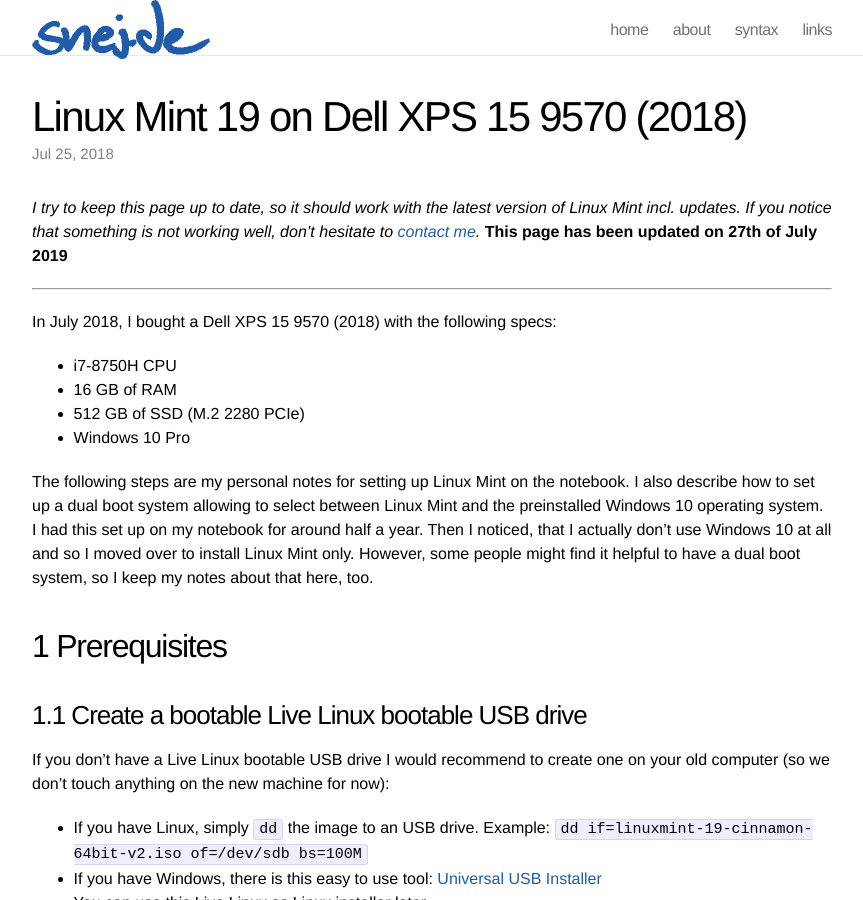
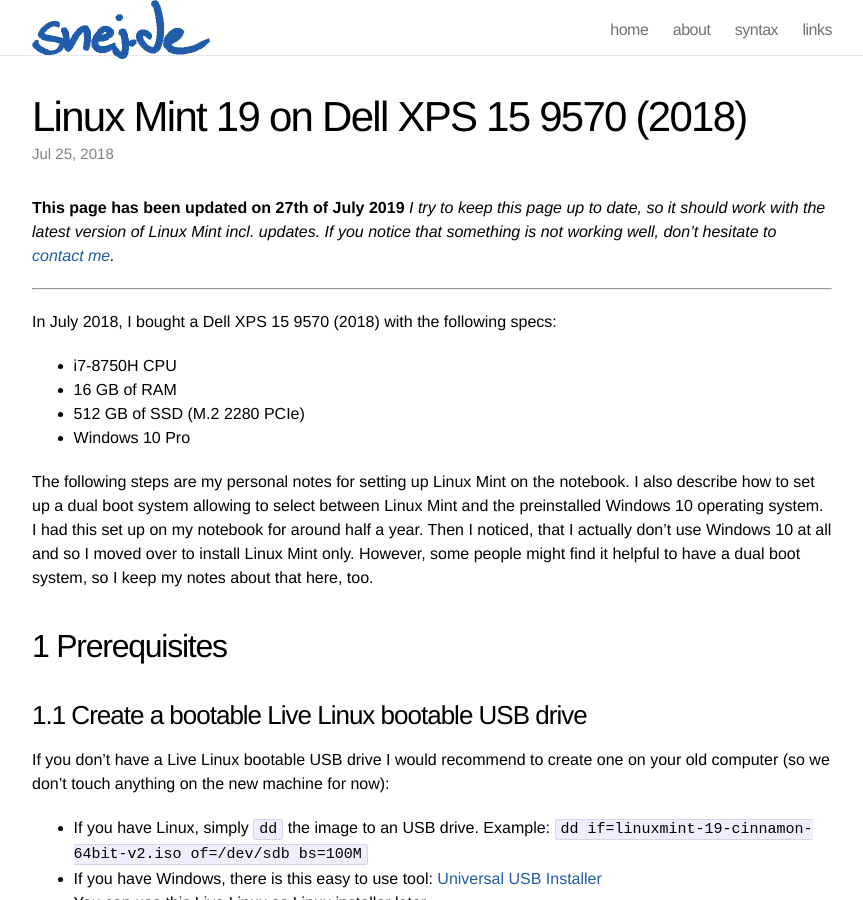
Before and after one commit to jewirth/jewirth.github.io, a Jekyll site: the page built from _posts/2018-07-25-Linux-Mint-19-on-Dell-XPS-15-9570-(2018).markdown, in a window 1280 px wide and 900 px high. Shown: the whole window, without its empty margins (208-1071 px from the left). Built offline with Jekyll 4.4.1, drawn with Linux system fonts in a browser that asks for light colours.

```diff
--- a/_posts/2018-07-25-Linux-Mint-19-on-Dell-XPS-15-9570-(2018).markdown
+++ b/_posts/2018-07-25-Linux-Mint-19-on-Dell-XPS-15-9570-(2018).markdown
@@ -3,8 +3,8 @@ layout: post
 title: "Linux Mint 19 on Dell XPS 15 9570 (2018)"
 date: 2018-07-25 19:37:00 +0200
 ---
-
-*I try to keep this page up to date, so it should work with the latest version of Linux Mint incl. updates. If you notice that something is not working well, don't hesitate to [contact me](http://www.snej.de/about/).* **This page has been updated on 27th of July 2019**
+**This page has been updated on 27th of July 2019**
+*I try to keep this page up to date, so it should work with the latest version of Linux Mint incl. updates. If you notice that something is not working well, don't hesitate to [contact me](http://www.snej.de/about/).*
 
 ---
 
```
